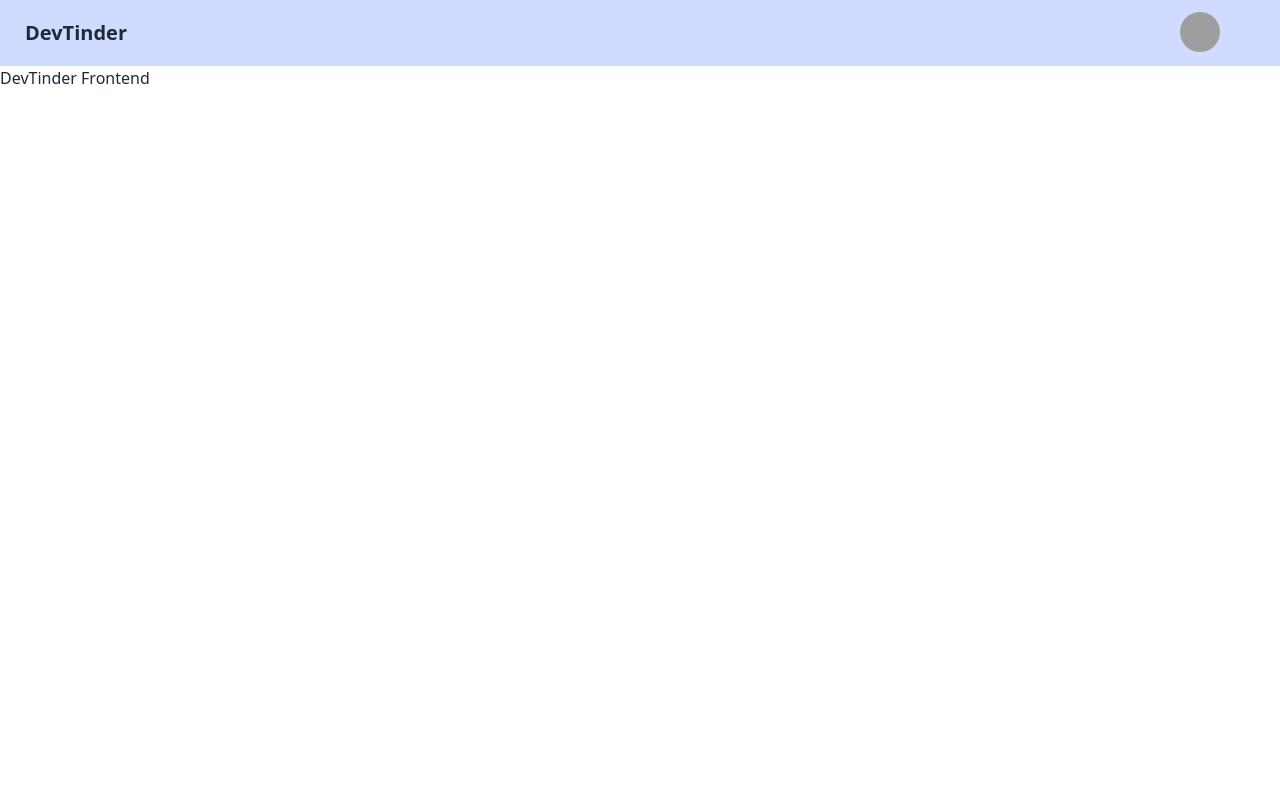
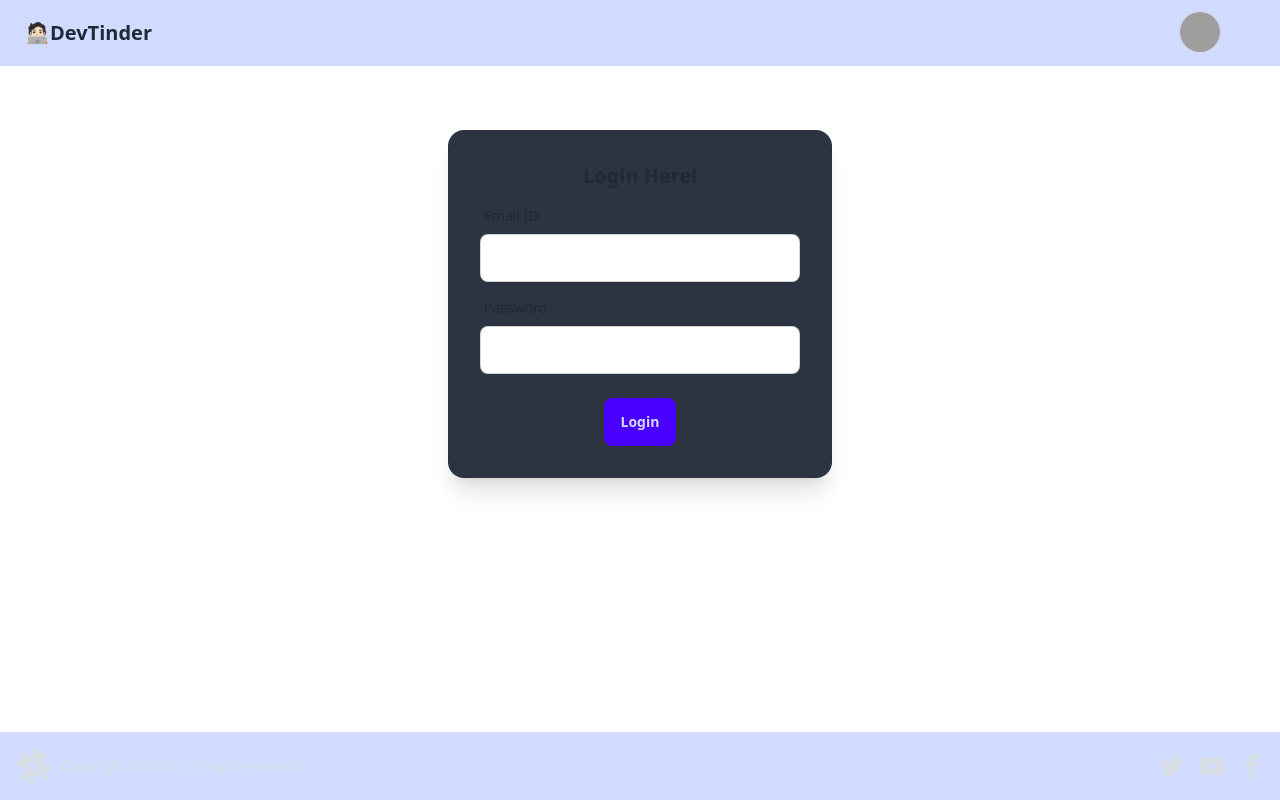
Before and after one commit to Bikashkumar04/stack-buddy-frontend, a React (Vite) app: page /login in a window 1280 px wide. Built offline with nearby package versions, Linux system fonts and the light colour scheme; grey boxes are pictures that could not be loaded.

Commit message:
create login form handle cors error

```diff
--- a/package.json
+++ b/package.json
@@ -10,8 +10,10 @@
     "preview": "vite preview"
   },
   "dependencies": {
+    "axios": "^1.7.9",
     "react": "^18.3.1",
-    "react-dom": "^18.3.1"
+    "react-dom": "^18.3.1",
+    "react-router": "^7.0.2"
   },
   "devDependencies": {
     "@eslint/js": "^9.15.0",
--- a/src/App.jsx
+++ b/src/App.jsx
@@ -1,46 +1,19 @@
+import { BrowserRouter, Route, Routes } from "react-router";
+import Body from "./components/Body";
+import Login from "./components/Login";
+import Profile from "./components/Profile";
+
 function App() {
   return (
     <>
-      <div className="navbar bg-primary-content">
-        <div className="flex-1">
-          <a className="btn btn-ghost text-xl">DevTinder</a>
-        </div>
-        <div className="flex-none gap-2">
-          <div className="form-control"></div>
-          <div className="dropdown dropdown-end mx-12">
-            <div
-              tabIndex={0}
-              role="button"
-              className="btn btn-ghost btn-circle avatar"
-            >
-              <div className="w-10 rounded-full">
-                <img
-                  alt="Tailwind CSS Navbar component"
-                  src="https://img.daisyui.com/images/stock/photo-1534528741775-53994a69daeb.webp"
-                />
-              </div>
-            </div>
-            <ul
-              tabIndex={0}
-              className="menu menu-sm dropdown-content bg-base-100 rounded-box z-[1] mt-3 w-52 p-2 shadow"
-            >
-              <li>
-                <a className="justify-between">
-                  Profile
-                  <span className="badge">New</span>
-                </a>
-              </li>
-              <li>
-                <a>Settings</a>
-              </li>
-              <li>
-                <a>Logout</a>
-              </li>
-            </ul>
-          </div>
-        </div>
-      </div>
-      <h1>DevTinder Frontend</h1>
+      <BrowserRouter>
+        <Routes>
+          <Route path="/" element={<Body />}>
+            <Route path="/login" element={<Login />} />
+            <Route path="/profile" element={<Profile />} />
+          </Route>
+        </Routes>
+      </BrowserRouter>
     </>
   );
 }
--- /dev/null
+++ b/src/components/Body.jsx
@@ -0,0 +1,15 @@
+import { Outlet } from "react-router";
+import Navbar from "./Navbar";
+import Footer from "./Footer";
+
+const Body = () => {
+  return (
+    <>
+      <Navbar />
+      <Outlet />
+      <Footer />
+    </>
+  );
+};
+
+export default Body;
--- /dev/null
+++ b/src/components/Footer.jsx
@@ -0,0 +1,57 @@
+const Footer = () => {
+  return (
+    <footer className="footer bg-primary-content text-neutral-content items-center p-4 fixed bottom-0">
+      <aside className="grid-flow-col items-center">
+        <svg
+          width="36"
+          height="36"
+          viewBox="0 0 24 24"
+          xmlns="http://www.w3.org/2000/svg"
+          fillRule="evenodd"
+          clipRule="evenodd"
+          className="fill-current"
+        >
+          <path d="M22.672 15.226l-2.432.811.841 2.515c.33 1.019-.209 2.127-1.23 2.456-1.15.325-2.148-.321-2.463-1.226l-.84-2.518-5.013 1.677.84 2.517c.391 1.203-.434 2.542-1.831 2.542-.88 0-1.601-.564-1.86-1.314l-.842-2.516-2.431.809c-1.135.328-2.145-.317-2.463-1.229-.329-1.018.211-2.127 1.231-2.456l2.432-.809-1.621-4.823-2.432.808c-1.355.384-2.558-.59-2.558-1.839 0-.817.509-1.582 1.327-1.846l2.433-.809-.842-2.515c-.33-1.02.211-2.129 1.232-2.458 1.02-.329 2.13.209 2.461 1.229l.842 2.515 5.011-1.677-.839-2.517c-.403-1.238.484-2.553 1.843-2.553.819 0 1.585.509 1.85 1.326l.841 2.517 2.431-.81c1.02-.33 2.131.211 2.461 1.229.332 1.018-.21 2.126-1.23 2.456l-2.433.809 1.622 4.823 2.433-.809c1.242-.401 2.557.484 2.557 1.838 0 .819-.51 1.583-1.328 1.847m-8.992-6.428l-5.01 1.675 1.619 4.828 5.011-1.674-1.62-4.829z"></path>
+        </svg>
+        <p>Copyright © {new Date().getFullYear()} - All right reserved</p>
+      </aside>
+      <nav className="grid-flow-col gap-4 md:place-self-center md:justify-self-end">
+        <a>
+          <svg
+            xmlns="http://www.w3.org/2000/svg"
+            width="24"
+            height="24"
+            viewBox="0 0 24 24"
+            className="fill-current"
+          >
+            <path d="M24 4.557c-.883.392-1.832.656-2.828.775 1.017-.609 1.798-1.574 2.165-2.724-.951.564-2.005.974-3.127 1.195-.897-.957-2.178-1.555-3.594-1.555-3.179 0-5.515 2.966-4.797 6.045-4.091-.205-7.719-2.165-10.148-5.144-1.29 2.213-.669 5.108 1.523 6.574-.806-.026-1.566-.247-2.229-.616-.054 2.281 1.581 4.415 3.949 4.89-.693.188-1.452.232-2.224.084.626 1.956 2.444 3.379 4.6 3.419-2.07 1.623-4.678 2.348-7.29 2.04 2.179 1.397 4.768 2.212 7.548 2.212 9.142 0 14.307-7.721 13.995-14.646.962-.695 1.797-1.562 2.457-2.549z"></path>
+          </svg>
+        </a>
+        <a>
+          <svg
+            xmlns="http://www.w3.org/2000/svg"
+            width="24"
+            height="24"
+            viewBox="0 0 24 24"
+            className="fill-current"
+          >
+            <path d="M19.615 3.184c-3.604-.246-11.631-.245-15.23 0-3.897.266-4.356 2.62-4.385 8.816.029 6.185.484 8.549 4.385 8.816 3.6.245 11.626.246 15.23 0 3.897-.266 4.356-2.62 4.385-8.816-.029-6.185-.484-8.549-4.385-8.816zm-10.615 12.816v-8l8 3.993-8 4.007z"></path>
+          </svg>
+        </a>
+        <a>
+          <svg
+            xmlns="http://www.w3.org/2000/svg"
+            width="24"
+            height="24"
+            viewBox="0 0 24 24"
+            className="fill-current"
+          >
+            <path d="M9 8h-3v4h3v12h5v-12h3.642l.358-4h-4v-1.667c0-.955.192-1.333 1.115-1.333h2.885v-5h-3.808c-3.596 0-5.192 1.583-5.192 4.615v3.385z"></path>
+          </svg>
+        </a>
+      </nav>
+    </footer>
+  );
+};
+
+export default Footer;
--- /dev/null
+++ b/src/components/Login.jsx
@@ -0,0 +1,58 @@
+import axios from "axios";
+import { useState } from "react";
+
+const Login = () => {
+  const [emailId, setEmailId] = useState("");
+  const [password, setPassword] = useState("");
+
+  const handleLogin = async () => {
+    const submit = await axios.post(
+      "http://localhost:7777/login",
+      {
+        emailId: emailId,
+        password: password,
+      },
+      { withCredentials: true }
+    );
+    console.log(submit);
+  };
+
+  return (
+    <div className="flex justify-center mt-16">
+      <div className="card bg-neutral w-96 shadow-xl">
+        <div className="card-body">
+          <h2 className="card-title justify-center">Login Here!</h2>
+          <label className="form-control w-full max-w-xs">
+            <div className="label">
+              <span className="label-text">Email ID</span>
+            </div>
+            <input
+              type="text"
+              value={emailId}
+              className="input input-bordered w-full max-w-xs"
+              onChange={(e) => setEmailId(e.target.value)}
+            />
+          </label>
+          <label className="form-control w-full max-w-xs">
+            <div className="label">
+              <span className="label-text">Password</span>
+            </div>
+            <input
+              type="password"
+              value={password}
+              className="input input-bordered w-full max-w-xs"
+              onChange={(e) => setPassword(e.target.value)}
+            />
+          </label>
+          <div className="card-actions justify-center mt-4">
+            <button className="btn btn-primary" onClick={handleLogin}>
+              Login
+            </button>
+          </div>
+        </div>
+      </div>
+    </div>
+  );
+};
+
+export default Login;
--- /dev/null
+++ b/src/components/Navbar.jsx
@@ -0,0 +1,45 @@
+const Navbar = () => {
+  return (
+    <div className="navbar bg-primary-content">
+      <div className="flex-1">
+        <a className="btn btn-ghost text-xl">🧑🏻‍💻DevTinder</a>
+      </div>
+      <div className="flex-none gap-2">
+        <div className="form-control"></div>
+        <div className="dropdown dropdown-end mx-12">
+          <div
+            tabIndex={0}
+            role="button"
+            className="btn btn-ghost btn-circle avatar"
+          >
+            <div className="w-10 rounded-full">
+              <img
+                alt="Tailwind CSS Navbar component"
+                src="https://img.daisyui.com/images/stock/photo-1534528741775-53994a69daeb.webp"
+              />
+            </div>
+          </div>
+          <ul
+            tabIndex={0}
+            className="menu menu-sm dropdown-content bg-base-100 rounded-box z-[1] mt-3 w-52 p-2 shadow"
+          >
+            <li>
+              <a className="justify-between">
+                Profile
+                <span className="badge">New</span>
+              </a>
+            </li>
+            <li>
+              <a>Settings</a>
+            </li>
+            <li>
+              <a>Logout</a>
+            </li>
+          </ul>
+        </div>
+      </div>
+    </div>
+  );
+};
+
+export default Navbar;
--- /dev/null
+++ b/src/components/Profile.jsx
@@ -0,0 +1,5 @@
+const Profile = () => {
+  return <div>Profile</div>;
+};
+
+export default Profile;
```
Also changed, not shown: 1 other file (tests, documents, lock files or other folders).
